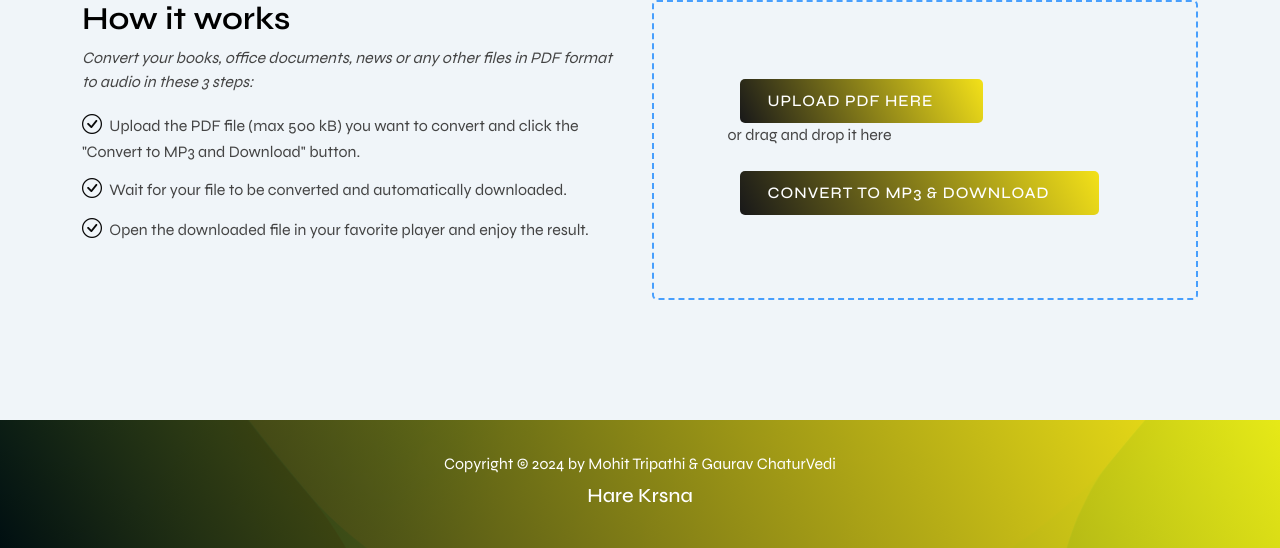
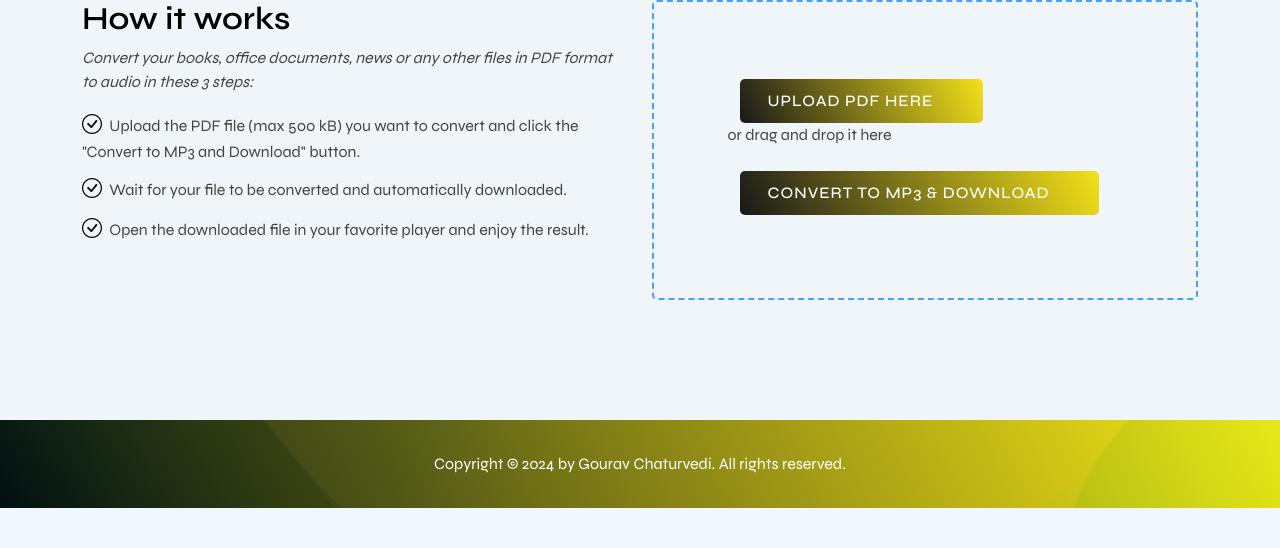
Before and after one commit to GouravJchaturvedi/PDF2Sound, a Flask app: page / in a window 1280 px wide. Shown: the part 920-1468 px from the top of the page. After the commit the page ends 1428 px from the top, so only its background shows below. Run offline with Flask 2, Linux system fonts and the light colour scheme; some libraries are stand-ins or nearby versions.

Commit message:
first commit

```diff
--- a/templates/index.html
+++ b/templates/index.html
@@ -183,8 +183,7 @@
                   document.write(new Date().getFullYear());
                 </script>
                 by
-                <a href="www.github.com/tripmohit/pdftovoice" target="_blank">Mohit Tripathi & Gaurav ChaturVedi</a>
-                <h5 style="text-align: center;">Hare Krsna</h5>
+                <a href="www.github.com/tripmohit/pdftovoice" target="_blank">Gourav Chaturvedi. All rights reserved.</a>
 
               </p>
             </div>
```
Also changed, not shown: README.md, 1 other file.
